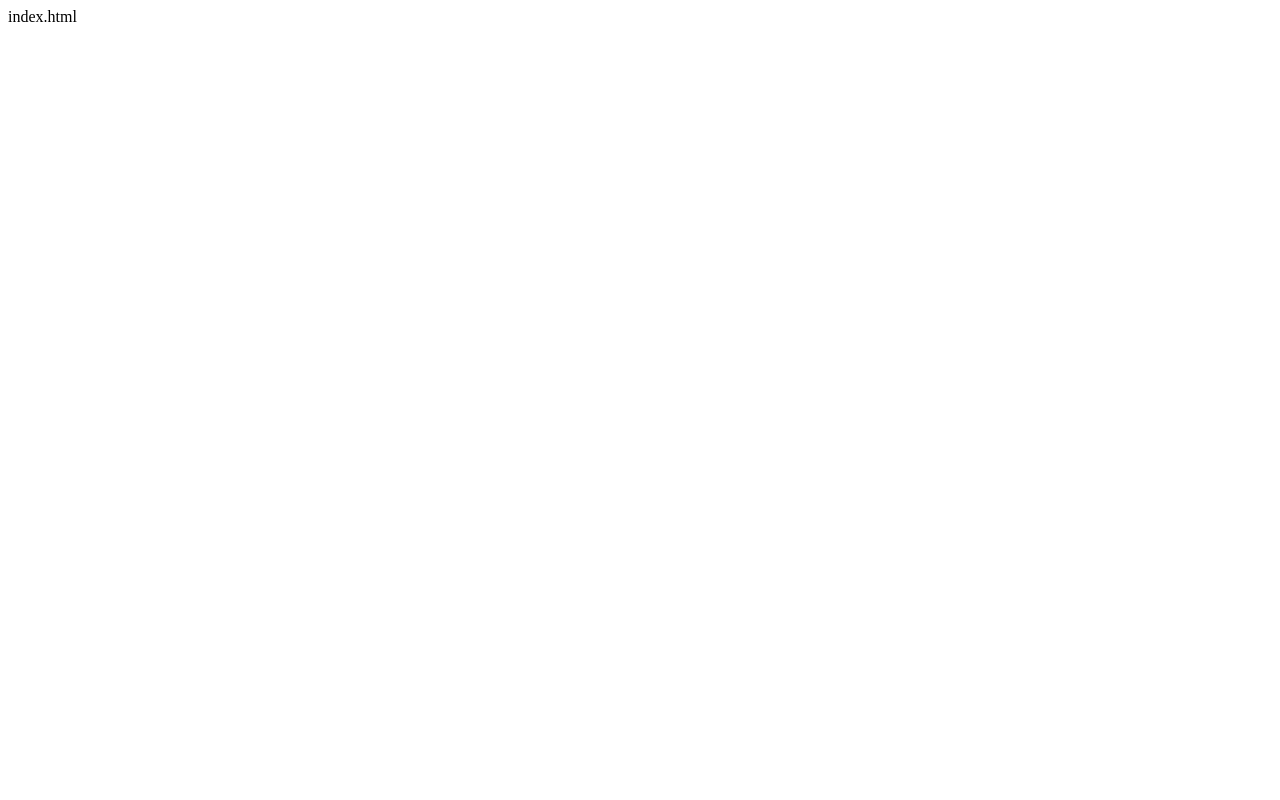
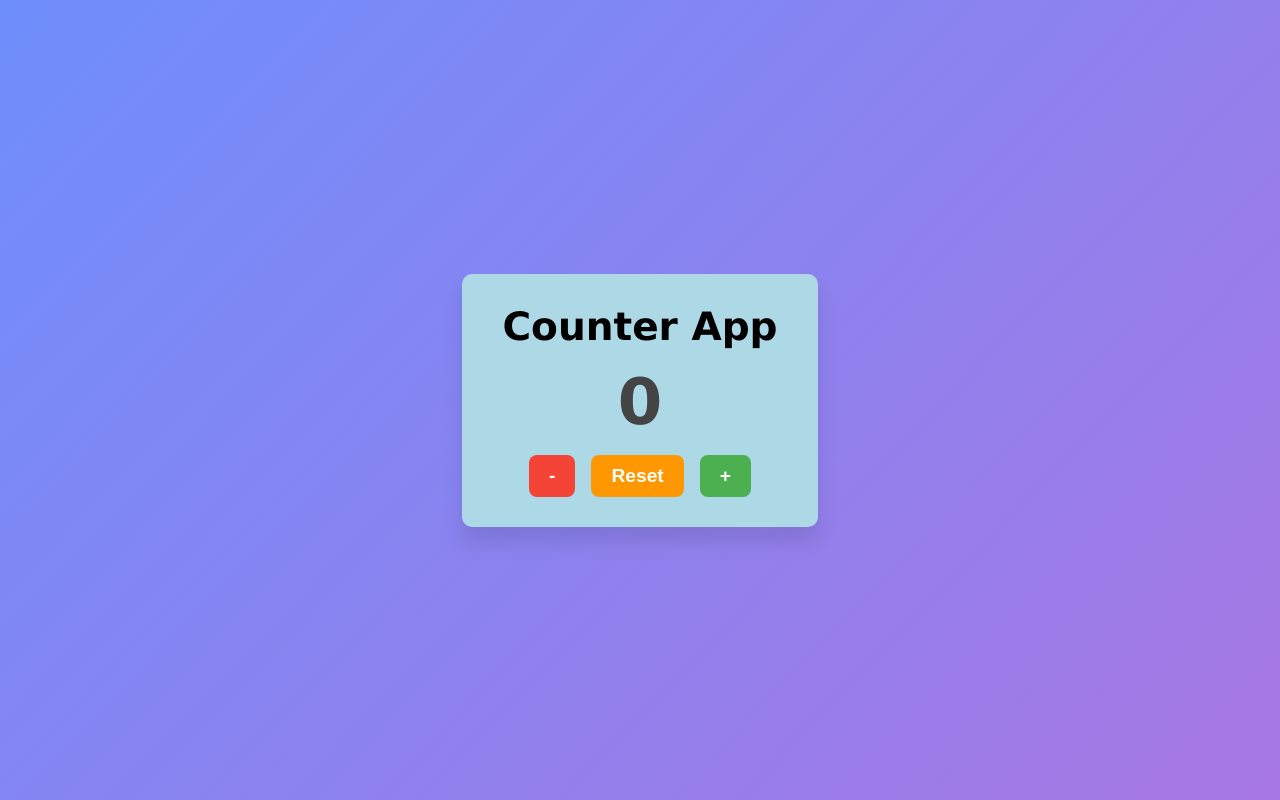
Before and after one commit to musasecretary94-hub/counter, a plain HTML site: page index.html in a window 1280 px wide. Drawn offline with Linux system fonts and the light colour scheme.

Commit message:
index.html

```diff
--- a/index.html
+++ b/index.html
@@ -1 +1,97 @@
-index.html
+<!DOCTYPE html>
+<html lang="en">
+<head>
+    <meta charset="UTF-8">
+    <meta name="viewport" content="width=device-width, initial-scale=1.0">
+    <title>counter App</title>
+    <style>
+        *{
+            margin: 0;
+            padding: 0;
+            box-sizing: border-box;
+        }
+        body{
+            height: 100vh;
+            display: flex;
+            justify-content: center;
+            align-items: center;
+            background: linear-gradient(134deg, #6e8efb, #a777e3);
+            font-family: Verdana, Geneva, Tahoma, sans-serif;
+        }
+        .container{
+            background-color: lightblue;
+            padding: 30px 40px;
+            border-radius: 10px;
+            box-shadow: 0 14.9px 20px rgba(0, 0, 0, 0.1);
+            text-align: center;
+        }
+        h1{
+            margin-bottom: 1rem;
+            font-size: 2.44rem;
+        }
+        .counter{
+            font-size: 4rem;
+            font-weight: bold;
+            color: #444;
+            margin: 1rem 0;
+        }
+        .buttons{
+            display: flex;
+            justify-content: center;
+            gap: 1rem;
+            flex-wrap: wrap;
+        }
+        .btn{
+            padding: 10px 20px;
+            border-radius: 8px;
+            border: none;
+            font-size: 1.2rem;
+            font-weight: bold;
+            cursor: pointer;
+            transition: transform 0.3s ease;
+            color: white;
+        }
+        .btn:hover{
+            transform: scale(1.1);
+        }
+        .increase{
+            background-color: #4caf50;
+        }
+        .decrease{
+            background-color: #f44337;
+        }
+        .reset{
+            background-color: #ff9800;
+        }
+    </style>
+</head>
+<body>
+    <div class="container">
+        <h1>Counter App</h1>
+        <div class="counter" id="counter">0</div>
+        <div class="buttons">
+            <button class="btn decrease" onclick="decrease()">-</button>
+            <button class="btn reset" onclick="reset()">Reset</button>
+            <button class="btn increase" onclick="increase()">+</button>
+        </div>
+    </div>
+    <script>
+        let counter = 0;
+        function display(){
+            document.getElementById('counter').innerHTML = counter;
+        }
+        function increase(){
+            counter++;
+            display();
+        }
+        function decrease(){
+            counter--;
+            display();
+        }
+        function reset(){
+            counter = 0;
+            display();
+        }
+    </script>
+</body>
+</html>
```
